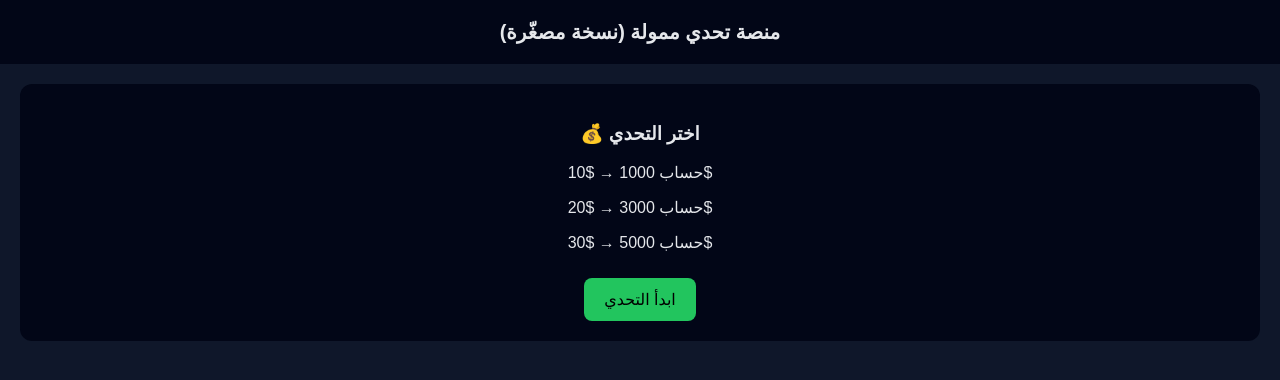
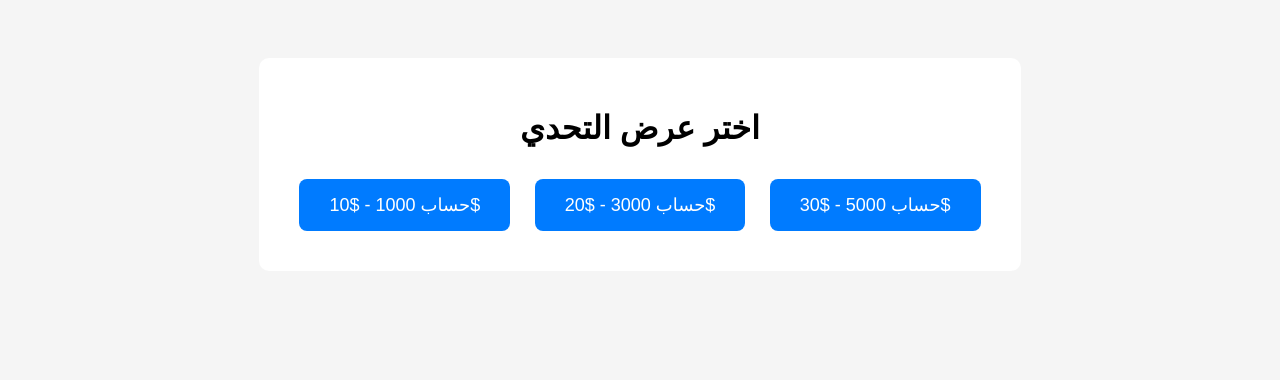
Before and after one commit to midolaidlaid-ux/mini-prop-app, a plain HTML site: page index.html in a window 1280 px wide. Drawn offline with Linux system fonts and the light colour scheme.

Commit message:
Update index.html
index.html

```diff
--- a/index.html
+++ b/index.html
@@ -2,80 +2,66 @@
 <html lang="ar">
 <head>
     <meta charset="UTF-8">
-  <title>Prop Challenge Mini</title>
     <meta name="viewport" content="width=device-width, initial-scale=1.0">
+    <title>Prop Challenge</title>
     <style>
         body {
-      margin: 0;
             font-family: Arial, sans-serif;
-      background: #0f172a;
-      color: #e5e7eb;
             text-align: center;
+            background-color: #f5f5f5;
+            padding: 50px;
         }
-    header {
-      padding: 20px;
-      background: #020617;
-      font-size: 20px;
-      font-weight: bold;
+
+        .container {
+            background: #fff;
+            padding: 30px;
+            border-radius: 10px;
+            display: inline-block;
         }
-    .card {
-      background: #020617;
-      margin: 20px;
-      padding: 20px;
-      border-radius: 12px;
+
+        .offers button {
+            margin: 10px;
+            padding: 15px 30px;
+            font-size: 18px;
+            border: none;
+            border-radius: 8px;
+            cursor: pointer;
+            background-color: #007bff;
+            color: white;
+            transition: background 0.3s;
         }
-    button {
-      background: #22c55e;
-      border: none;
-      padding: 12px 20px;
-      border-radius: 8px;
-      font-size: 16px;
-      cursor: pointer;
-      margin-top: 10px;
-    }
-    button:active {
-      transform: scale(0.98);
+
+        .offers button:hover {
+            background-color: #0056b3;
         }
     </style>
 </head>
 <body>
-
-<header>منصة تحدي ممولة (نسخة مصغّرة)</header>
-
-<div class="card">
-  <h3>💰 اختر التحدي</h3>
-  <p>10$ → حساب 1000$</p>
-  <p>20$ → حساب 3000$</p>
-  <p>30$ → حساب 5000$</p>
-  <button onclick="start()">ابدأ التحدي</button>
+    <div class="container">
+        <h1>اختر عرض التحدي</h1>
+        <div class="offers">
+            <button id="offer10">10$ - حساب 1000$</button>
+            <button id="offer20">20$ - حساب 3000$</button>
+            <button id="offer30">30$ - حساب 5000$</button>
         </div>
-
-<div class="card" id="status" style="display:none">
-  <h3>📊 حالة الحساب</h3>
-  <p>Balance: <span id="bal"></span>$</p>
-  <p>PnL: <span id="pnl"></span>$</p>
-  <button onclick="trade()">صفقة تجريبية</button>
     </div>
 
     <script>
-  let balance, pnl;
+        // دوال الأزرار وتخزين القيمة المختارة + توجيه المستخدم
+        document.getElementById('offer10').onclick = function() {
+            localStorage.setItem('selectedOffer', '1000');
+            window.location.href = "payment.html";
+        };
 
-  function start() {
-    balance = 1000;
-    pnl = 0;
-    document.getElementById("bal").innerText = balance;
-    document.getElementById("pnl").innerText = pnl;
-    document.getElementById("status").style.display = "block";
-  }
+        document.getElementById('offer20').onclick = function() {
+            localStorage.setItem('selectedOffer', '3000');
+            window.location.href = "payment.html";
+        };
 
-  function trade() {
-    let change = Math.floor(Math.random() * 200 - 100); // عشوائي بين -100 و+100
-    pnl += change;
-    balance += change;
-    document.getElementById("bal").innerText = balance;
-    document.getElementById("pnl").innerText = pnl;
-  }
+        document.getElementById('offer30').onclick = function() {
+            localStorage.setItem('selectedOffer', '5000');
+            window.location.href = "payment.html";
+        };
     </script>
-
 </body>
 </html>
```
Lines whose indentation alone changed are shown as unchanged.
